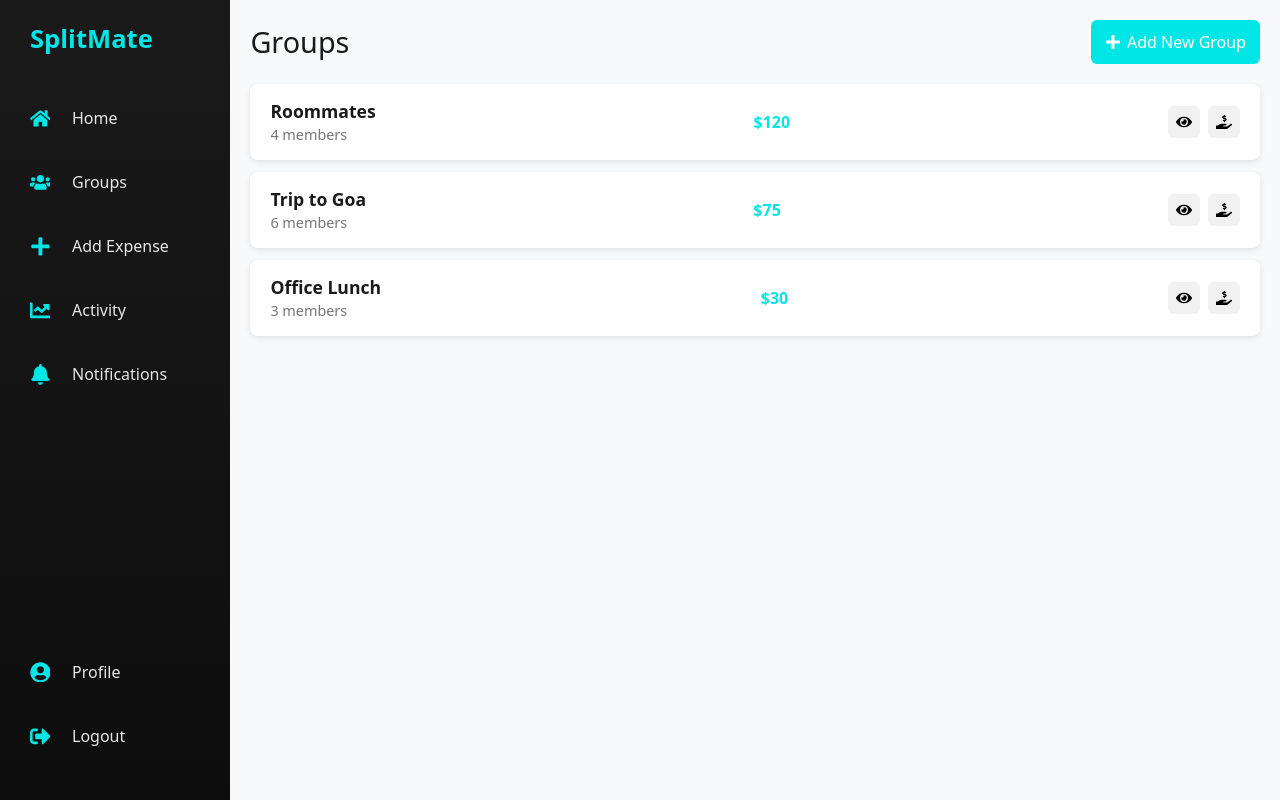
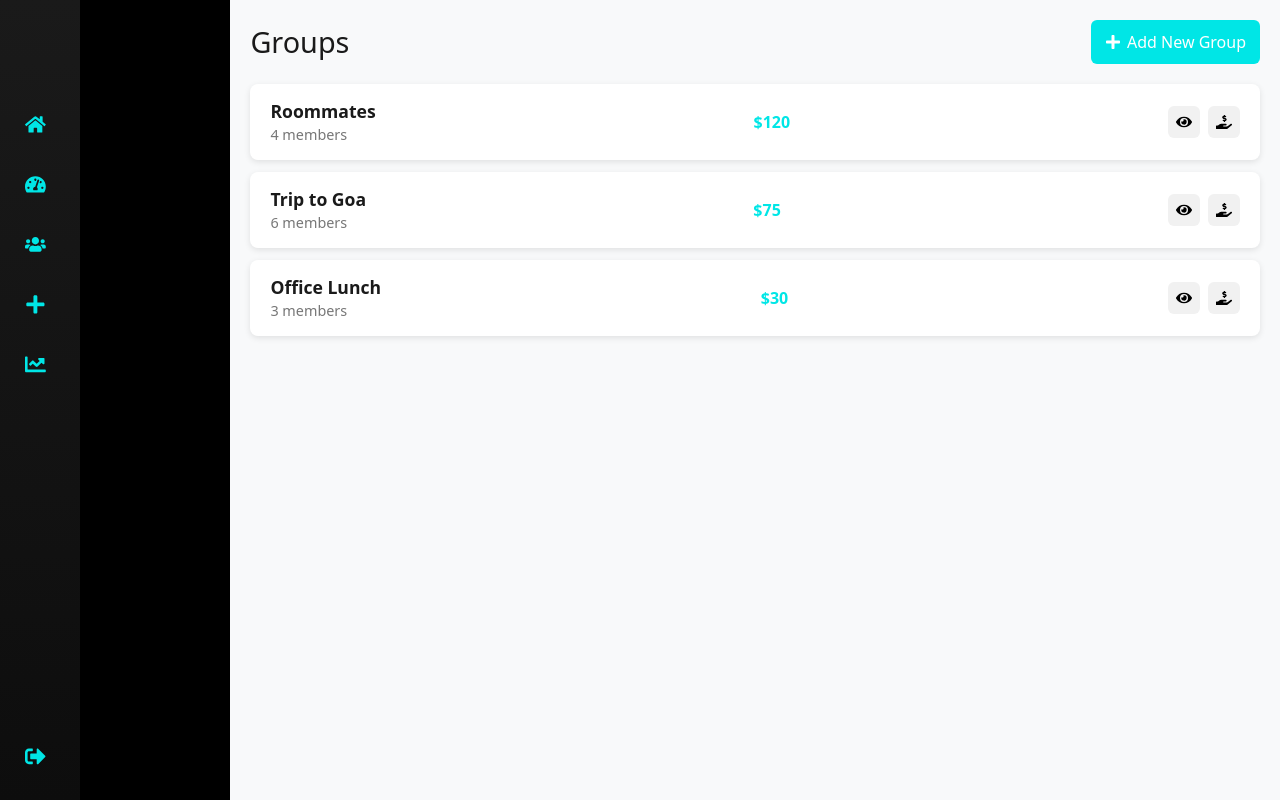
Before and after one commit to saisriharsha2003/SplitMate, a React (Vite) app in the folder splitmate-frontend/: page /groups in a window 1280 px wide. Built offline with nearby package versions, Linux system fonts and the light colour scheme.

Commit message:
modifed sidebar section

```diff
--- a/splitmate-frontend/src/components/Sidebar/Sidebar.jsx
+++ b/splitmate-frontend/src/components/Sidebar/Sidebar.jsx
@@ -4,37 +4,31 @@ import {
   SidebarTop,
   SidebarBottom,
   SidebarItem,
-  Profile,
   Logout,
 } from "./SidebarStyle";
 import {
   FaHome,
   FaUsers,
   FaPlus,
-  FaChartPie,
-  FaUserCircle,
+  FaChartLine,
   FaSignOutAlt,
-  FaChartLine,
-  FaBell,
+  FaTachometerAlt
 } from "react-icons/fa";
-
 import { NavLink } from "react-router-dom";
 
-const Sidebar = () => {
+const Sidebar = ({ isOpen }) => {
   return (
-    <SidebarWrapper>
+    <SidebarWrapper isOpen={isOpen}>
       <SidebarTop>
-        <Logo>SplitMate</Logo>
-        <SidebarItem as={NavLink} to="/" icon={<FaHome />} label="Home" />
-        <SidebarItem as={NavLink} to="/groups" icon={<FaUsers />} label="Groups" />
-        <SidebarItem icon={<FaPlus />} label="Add Expense" />
-        <SidebarItem icon={<FaChartLine />} label="Activity" />
-        <SidebarItem icon={<FaBell />} label="Notifications" />
+        <SidebarItem as={NavLink} to="/home" icon={<FaHome />} label="Home" isOpen={isOpen} />
+        <SidebarItem as={NavLink} to="/dashboard" icon={<FaTachometerAlt />} label="Dashboard" isOpen={isOpen} />
+        <SidebarItem as={NavLink} to="/groups" icon={<FaUsers />} label="Groups" isOpen={isOpen} />
+        <SidebarItem icon={<FaPlus />} label="Add Expense" isOpen={isOpen} />
+        <SidebarItem icon={<FaChartLine />} label="Activity" isOpen={isOpen} />
       </SidebarTop>
 
       <SidebarBottom>
-        <Profile icon={<FaUserCircle />} label="Profile" />
-        <Logout icon={<FaSignOutAlt />} label="Logout" />
+        <Logout icon={<FaSignOutAlt />} label="Logout" isOpen={isOpen} />
       </SidebarBottom>
     </SidebarWrapper>
   );
--- a/splitmate-frontend/src/components/Sidebar/SidebarStyle.jsx
+++ b/splitmate-frontend/src/components/Sidebar/SidebarStyle.jsx
@@ -1,86 +1,91 @@
 import styled from "styled-components";
 
-export const SidebarWrapper = styled.div`
-  width: 18%;
+export const SidebarWrapper = styled.div.withConfig({
+  shouldForwardProp: (prop) => prop !== "isOpen",
+})`
   height: 100vh;
   background: linear-gradient(180deg, #1a1a1a, #0d0d0d);
   display: flex;
   flex-direction: column;
   justify-content: space-between;
+  padding-top: 100px;
   position: fixed;
   top: 0;
   left: 0;
-  padding: 20px 0;
+  transition: width 0.3s ease;
+  overflow: hidden;
+
+  width: ${(props) => (props.isOpen ? "220px" : "80px")};
 `;
 
 export const Logo = styled.div`
   font-size: 1.6rem;
   font-weight: bold;
   color: #00e6e6;
-  padding: 0 30px;
+  padding: 0 20px;
   margin-bottom: 20px;
+  white-space: nowrap;
+  overflow: hidden;
 `;
 
 export const SidebarTop = styled.div`
   display: flex;
   flex-direction: column;
-  gap: 16px;
+  gap: 12px;
 `;
 
 export const SidebarBottom = styled.div`
   display: flex;
   flex-direction: column;
-  gap: 16px;
+  gap: 12px;
   margin-bottom: 20px;
 `;
 
 export const SidebarItemWrapper = styled.div`
   display: flex;
   align-items: center;
-  padding: 12px 20px;
+  text-align: center;
+  gap: 12px;
+  padding: 12px 25px;
   cursor: pointer;
   color: #e6e6e6;
   border-radius: 6px;
   transition: background 0.2s ease, transform 0.2s ease;
 
   &:hover {
-    background: rgba(255, 255, 255, 0.08);
-    transform: translateX(4px);
+    transform: scale(1.2);
   }
 `;
 
 export const IconWrapper = styled.div`
   font-size: 1.3rem;
-  min-width: 40px;
   display: flex;
   align-items: center;
   justify-content: center;
-  margin-right: 12px;
   color: #00e6e6;
 `;
 
-export const Label = styled.span`
+export const Label = styled.span.withConfig({
+  shouldForwardProp: (prop) => prop !== "isOpen",
+})`
   font-size: 1rem;
   font-weight: 500;
+  white-space: nowrap;
+  transition: opacity 0.2s ease;
+  opacity: ${(props) => (props.isOpen ? "1" : "0")};
+  pointer-events: ${(props) => (props.isOpen ? "auto" : "none")};
 `;
 
-export const SidebarItem = ({ icon, label, ...props }) => (
+export const SidebarItem = ({ icon, label, isOpen, ...props }) => (
   <SidebarItemWrapper {...props}>
     <IconWrapper>{icon}</IconWrapper>
-    <Label>{label}</Label>
+    <Label isOpen={isOpen}>{label}</Label>
   </SidebarItemWrapper>
 );
 
-export const Profile = ({ icon, label }) => (
+export const Logout = ({ icon, label, isOpen }) => (
   <SidebarItemWrapper>
     <IconWrapper>{icon}</IconWrapper>
-    <Label>{label}</Label>
+    <Label isOpen={isOpen}>{label}</Label>
   </SidebarItemWrapper>
 );
-
-export const Logout = ({ icon, label }) => (
-  <SidebarItemWrapper>
-    <IconWrapper>{icon}</IconWrapper>
-    <Label>{label}</Label>
-  </SidebarItemWrapper>
-);
```
